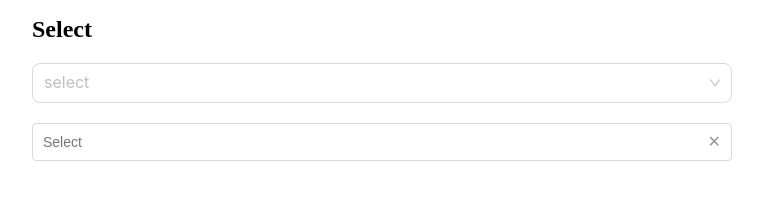
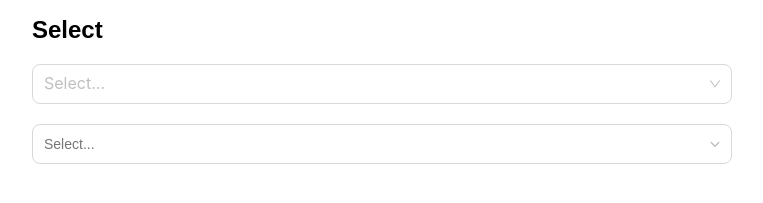
Before and after one commit to gabboyajyan/xUIDesign, a Next.js app: page / in a window 1280 px wide. Shown: the part 447-650 px from the top of the page, without its empty margins (258-1021 px from the left). Built offline with nearby package versions, Linux system fonts and the light colour scheme.

Commit message:
Created custom select mode tag

```diff
--- a/src/app/components/Form/Item/index.tsx
+++ b/src/app/components/Form/Item/index.tsx
@@ -3,7 +3,7 @@ import { FormContext } from '..';
 import { RuleObject } from '@/app/types/form';
 import './style.css';
 
-type FormItemProps = {
+export type FormItemProps = {
   name: string;
   label: string;
   rules?: RuleObject[];
--- a/src/app/components/Form/index.tsx
+++ b/src/app/components/Form/index.tsx
@@ -2,6 +2,7 @@ import { Children, cloneElement, createContext, FC, isValidElement, ReactNode, S
 import { FormInstance, RuleType, FieldData, FieldError } from '@/app/types/form';
 import { useForm } from '@/app/hooks/useForm';
 import { InputSize } from '@/app/components/Input';
+import { FormItem, FormItemProps } from './Item';
 
 export const FormContext = createContext<FormInstance | null>(null);
 
@@ -22,7 +23,7 @@ interface FormProps {
   onFinishFailed?: (errorInfo: { values: Record<string, RuleType>; errorFields: Pick<FieldError, "errors" | "name">[] }) => void;
 }
 
-const Form: FC<FormProps> = ({
+const Form: FC<FormProps> & { Item: FC<FormItemProps> } = ({
   children,
   form,
   onFinish,
@@ -82,4 +83,6 @@ const Form: FC<FormProps> = ({
   );
 };
 
+Form.Item = FormItem
+
 export { Form };
--- a/src/app/components/Select/Option/index.tsx
+++ b/src/app/components/Select/Option/index.tsx
@@ -15,7 +15,7 @@ const Option: React.FC<OptionProps> = ({
   value,
   children,
   disabled,
-  className,
+  className = '',
   style,
   onClick,
   render,
--- a/src/app/components/Select/index.tsx
+++ b/src/app/components/Select/index.tsx
@@ -2,8 +2,9 @@
 
 import { ReactElement, useState, useRef, useEffect } from "react";
 import { OptionProps, SelectProps } from "@/app/types/select";
+import { Option } from "./Option";
+import { ArrowIcon, ClearIcon, LoadingIcon } from "../icons";
 import './style.css';
-import { Option } from "./Option";
 
 const Select = <OptionType extends OptionProps = OptionProps>({
     prefixCls = 'custom-select',
@@ -18,7 +19,6 @@ const Select = <OptionType extends OptionProps = OptionProps>({
     optionFilterProp = 'value',
     children,
     options = [],
-    defaultActiveFirstOption = true,
     direction = 'ltr',
     listHeight = 200,
     menuItemSelectedIcon,
@@ -40,36 +40,57 @@ const Select = <OptionType extends OptionProps = OptionProps>({
     const [isOpen, setIsOpen] = useState(defaultOpen);
     const [selected, setSelected] = useState(value || defaultValue || (hasMode ? [] : ""));
     const [searchQuery, setSearchQuery] = useState(searchValue || '');
-    const [focusedIndex, setFocusedIndex] = useState<number | null>(defaultActiveFirstOption ? 0 : null);
     const selectRef = useRef<HTMLDivElement>(null);
+    const [isHover, setIsHover] = useState(false);
 
+    useEffect(() => {
+        const handleMouseEnter = () => !disabled && setIsHover(true);
+        const handleMouseLeave = () => !disabled && setIsHover(false);
 
-    // Close dropdown when clicking outside
+        if (selectRef.current) {
+            selectRef.current.addEventListener("mouseenter", handleMouseEnter);
+            selectRef.current.addEventListener("mouseleave", handleMouseLeave);
+        }
+
+        return () => {
+            if (selectRef.current) {
+                selectRef.current.removeEventListener("mouseenter", handleMouseEnter);
+                // eslint-disable-next-line react-hooks/exhaustive-deps
+                selectRef.current.removeEventListener("mouseleave", handleMouseLeave);
+            }
+        };
+    }, [disabled]);
+
     useEffect(() => {
         const handleClickOutside = (event: MouseEvent) => {
             if (selectRef.current && !selectRef.current.contains(event.target as Node)) {
+                setIsHover(false);
                 setIsOpen(false);
             }
         };
+
         document.addEventListener("mousedown", handleClickOutside);
-        return () => document.removeEventListener("mousedown", handleClickOutside);
+
+        return () => {
+            document.removeEventListener("mousedown", handleClickOutside);
+        };
     }, []);
 
-    // Handle search query
     const handleSearch = (e: React.ChangeEvent<HTMLInputElement>) => {
         setSearchQuery(e.target.value);
         onSearch?.(e.target.value);
     };
 
-    // Handle selection
     const handleSelect = (optionValue: string, option: OptionType) => {
         if (hasMode) {
             if (maxCount && (selected as string[]).length >= maxCount) return;
             const newSelection = (selected as string[]).includes(optionValue)
                 ? (selected as string[]).filter((item) => item !== optionValue)
                 : [...(selected as string[]), optionValue];
+
             setSelected(newSelection);
             onChange?.(newSelection);
+
             if ((selected as string[]).includes(optionValue)) {
                 onDeselect?.(optionValue, option);
             } else {
@@ -79,29 +100,37 @@ const Select = <OptionType extends OptionProps = OptionProps>({
             setSelected(optionValue);
             onChange?.(optionValue, option);
             setIsOpen(false);
+            setIsHover(false);
             onSelect?.(optionValue, option);
         }
-        if (autoClearSearchValue) setSearchQuery('');
+
+        if (autoClearSearchValue) {
+            setSearchQuery('');
+        }
     };
 
-    // Clear selection
     const handleClear = () => {
         setSelected(hasMode ? [] : "");
         onChange?.(hasMode ? [] : "");
         onClear?.();
-        if (autoClearSearchValue) setSearchQuery('');
+
+        if (autoClearSearchValue) {
+            setSearchQuery('');
+        }
     };
 
-    // Remove selected tag
     const handleRemoveTag = (tag: string) => {
         const updatedSelected = (selected as string[]).filter((item) => item !== tag);
+
         setSelected(updatedSelected);
         onChange?.(updatedSelected);
     };
 
-    // Filter options based on search
     const filteredOptions = options.filter((option: OptionType) => {
-        if (filterOption === false) return true;
+        if (filterOption === false) {
+            return true;
+        }
+
         // eslint-disable-next-line @typescript-eslint/ban-ts-comment
         // @ts-expect-error
         const valueToCheck = option[optionFilterProp] || option.value;
@@ -120,18 +149,35 @@ const Select = <OptionType extends OptionProps = OptionProps>({
                 <input
                     type="text"
                     className={`${prefixCls}-input`}
-                    value={searchQuery || selectValue}
+                    defaultValue={hasMode ? '' : searchQuery || selectValue}
                     placeholder={hasMode && (selected as string[]).length ? '' : placeholder}
                     onClick={() => !disabled && setIsOpen(!isOpen)}
                     onChange={handleSearch}
                     disabled={disabled}
+                    readOnly={!hasMode}
                 />
-                {allowClear && selected && (
-                    <button className={`${prefixCls}-clear-btn`} onClick={handleClear}>&#x2715;</button>
-                )}
+
+                {/* Clear Icon */}
+                {isHover && !loading ?
+                    <>
+                        {allowClear && selected ? (
+                            <button className={`${prefixCls}-clear-btn`} onClick={handleClear}>
+                                <ClearIcon />
+                            </button>
+                        ) : <span className={`${prefixCls}-arrow`}><ArrowIcon isOpen={isOpen} /></span>}
+                    </>
+                    :
+                    <>
+                        {/* Arrow Icon */}
+                        {!loading && <span className={`${prefixCls}-arrow`}><ArrowIcon isOpen={isOpen} /></span>}
+
+                        {/* Loading Icon */}
+                        {loading && <span className={`${prefixCls}-loading`}><LoadingIcon /></span>}
+                    </>
+                }
             </div>
 
-            {/* Display selected tags */}
+            {/* Display selected tags (for multiple or tags mode) */}
             {hasMode && (
                 <div className={`${prefixCls}-tag-container`}>
                     {(selected as string[]).map((tag, index) => (
@@ -144,7 +190,7 @@ const Select = <OptionType extends OptionProps = OptionProps>({
             )}
 
             {/* Dropdown */}
-            {isOpen && (
+            {!loading && isOpen && (
                 <div className={`${prefixCls}-dropdown`} style={{ maxHeight: listHeight }}>
                     {filterable && (
                         <input
@@ -159,20 +205,23 @@ const Select = <OptionType extends OptionProps = OptionProps>({
                         <div className={`${prefixCls}-loading-spinner`}>Loading...</div>
                     ) : (
                         <div className={`${prefixCls}-options`} style={{ maxHeight: `${listHeight}px`, overflowY: 'auto' }}>
-                            {extractedOptions.map(({ children, className, ...props }, index) => (
+                            {extractedOptions.map(({ children, className = '', ...props }) => (
                                 <Option
                                     key={props.value}
                                     {...props}
-                                    className={`${className} ${focusedIndex === index ? 'focused' : ''}`}
-                                    // eslint-disable-next-line @typescript-eslint/ban-ts-comment
-                                    // @ts-expect-error
-                                    onClick={() => !props.disabled && handleSelect(props.value as string, { children, className, ...props })}
-                                    onMouseEnter={() => setFocusedIndex(index)}
+                                    className={`${className} ${(hasMode ? selected.includes(props.value) : props.value === selected) ? 'focused' : ''}`}
+                                    onClick={() => {
+                                        if (!props.disabled) {
+                                            // eslint-disable-next-line @typescript-eslint/ban-ts-comment
+                                            // @ts-expect-error
+                                            handleSelect(props.value as string, { children, className, ...props })
+                                        }
+                                    }}
                                     data-value={props.value}
                                 >
                                     {children || props.value}
                                     {menuItemSelectedIcon && (selected as string[]).includes(props.value as string) && (
-                                        <span className="selected-icon">{menuItemSelectedIcon}</span>
+                                        <span className={`${prefixCls}-selected-icon`}>{menuItemSelectedIcon}</span>
                                     )}
                                 </Option>
                             ))}
--- a/src/app/components/Select/style.css
+++ b/src/app/components/Select/style.css
@@ -1,12 +1,21 @@
-/* General styles for the select component */
+@keyframes spin {
+    0% {
+        transform: rotate(0deg);
+    }
+    100% {
+        transform: rotate(360deg);
+    }
+}
+
 .custom-select {
     position: relative;
     display: inline-block;
     width: 100%;
     font-size: 14px;
     color: #333;
+    padding: 3px;
     background-color: #fff;
-    border-radius: 4px;
+    border-radius: 8px;
     border: 1px solid #d9d9d9;
     box-sizing: border-box;
 }
@@ -23,9 +32,30 @@
 .custom-select.large {
     font-size: 16px;
     display: flex;
-    padding: 2px;
     flex-direction: row-reverse;
     justify-content: flex-end;
+}
+
+.custom-select.large .custom-select-tag {
+    font-size: 16px;
+}
+
+.custom-select-arrow {
+    margin: 0 4px;
+    color: rgba(0, 0, 0, 0.25);
+}
+
+.custom-select-arrow svg {
+    display: flex;
+    align-items: center;
+    justify-content: center;
+}
+
+.custom-select-loading {
+    margin: 0 8px;
+    animation: spin 1s linear infinite;
+    display: inline-block;
+    color: rgba(0, 0, 0, 0.25);
 }
 
 .custom-select .custom-select-trigger {
@@ -52,16 +82,18 @@
     box-shadow: none;
 }
 
-/* Clear button styles */
 .custom-select .custom-select-clear-btn {
     margin: 0 8px;
     background: none;
     border: none;
     color: #999;
-    font-size: 16px;
     cursor: pointer;
     padding: 0;
     line-height: 1;
+}
+
+.custom-select .custom-select-clear-btn {
+    font-size: 16px;
 }
 
 .custom-select .custom-select-clear-btn:hover {
@@ -75,18 +107,19 @@
     left: 0;
     right: 0;
     z-index: 10;
+    margin-top: 5px;
     border-radius: 4px;
     box-shadow: 0 4px 12px rgba(0, 0, 0, 0.15);
     background-color: #fff;
     max-height: 200px;
     overflow-y: auto;
-    border: 1px solid #d9d9d9;
 }
 
 .custom-select .custom-select-options {
     list-style: none;
     margin: 0;
-    padding: 0;
+    padding: 4px;
+    border-radius: 4px;
 }
 
 .custom-select .custom-select-option {
@@ -94,6 +127,7 @@
     cursor: pointer;
     display: flex;
     align-items: center;
+    border-radius: 4px;
 }
 
 .custom-select .custom-select-option:hover {
@@ -102,6 +136,7 @@
 
 .custom-select .custom-select-option.focused {
     background-color: #e6f7ff;
+    font-weight: bold;
 }
 
 .custom-select .custom-select-option.selected {
@@ -113,10 +148,9 @@
     background-color: #40a9ff;
 }
 
-/* Tag styles for multiple mode */
 .custom-select .custom-select-tag-container {
     display: flex;
-    gap: 2px;
+    gap: 4px;
 }
 
 .custom-select .custom-select-tag {
@@ -133,7 +167,10 @@
     cursor: default;
     padding: 0 8px;
     height: -webkit-fill-available;
-    transition: font-size 0.3s, line-height 0.3s, height 0.3s;
+    transition:
+        font-size 0.3s,
+        line-height 0.3s,
+        height 0.3s;
 }
 
 .custom-select .custom-select-tag .close-icon {
@@ -146,17 +183,15 @@
     color: #333;
 }
 
-/* Loading spinner */
 .custom-select .custom-select-loading-spinner {
     padding: 10px;
     text-align: center;
     color: #999;
 }
 
-/* Focus and hover effects */
 .custom-select:focus-within {
     border-color: #40a9ff;
-    box-shadow: 0 0 0 2px rgba(24, 144, 255, 0.2);
+    box-shadow: none;
 }
 
 .custom-select:hover .custom-select-trigger {
--- /dev/null
+++ b/src/app/components/icons/index.tsx
@@ -0,0 +1,23 @@
+const ClearIcon = () => (
+    <svg width="10" height="10" viewBox="0 0 14 14" fill="none" xmlns="http://www.w3.org/2000/svg">
+        <path d="M1 1L13 13M13 1L1 13" stroke="currentColor" strokeWidth="2" strokeLinecap="round" />
+    </svg>
+);
+
+const ArrowIcon = ({ isOpen }: { isOpen: boolean }) => (
+    <svg width="18" height="18" viewBox="0 0 24 24" fill="none" xmlns="http://www.w3.org/2000/svg">
+        <path d="M7 10L12 15L17 10" stroke="currentColor" strokeWidth="2" strokeLinecap="round" strokeLinejoin="round" transform={isOpen ? "rotate(180, 12, 12)" : ""} />
+    </svg>
+);
+
+const LoadingIcon = () => (
+    <svg viewBox="0 0 1024 1024" focusable="false" data-icon="loading" width="12" height="12" fill="currentColor" aria-hidden="true">
+        <path d="M988 548c-19.9 0-36-16.1-36-36 0-59.4-11.6-117-34.6-171.3a440.45 440.45 0 00-94.3-139.9 437.71 437.71 0 00-139.9-94.3C629 83.6 571.4 72 512 72c-19.9 0-36-16.1-36-36s16.1-36 36-36c69.1 0 136.2 13.5 199.3 40.3C772.3 66 827 103 874 150c47 47 83.9 101.8 109.7 162.7 26.7 63.1 40.2 130.2 40.2 199.3.1 19.9-16 36-35.9 36z"></path>
+    </svg>
+);
+
+export {
+    ClearIcon,
+    ArrowIcon,
+    LoadingIcon
+}
--- a/src/app/globals.css
+++ b/src/app/globals.css
@@ -0,0 +1,3 @@
+body {
+    font-family: sans-serif;
+}
--- a/src/app/page.tsx
+++ b/src/app/page.tsx
@@ -6,7 +6,6 @@ import { useForm } from "./hooks/useForm";
 import { FormItem } from "./components/Form/Item";
 import { RuleObject, RuleType } from "./types/form";
 import { Select as AntSelect } from "antd";
-import { Option as AntOption } from "antd/es/mentions";
 import Select from "./components/Select";
 
 export default function Home() {
@@ -61,12 +60,13 @@ export default function Home() {
 
       <h2>Select</h2>
 
-      <AntSelect allowClear mode="tags" size="large" style={{ width: '100%', marginBottom: 20 }} placeholder="select">
-        <AntOption value="Gabriel">Gabriel</AntOption>
-        <AntOption value="Armen">Armen</AntOption>
+      <AntSelect allowClear mode="tags" size="large" style={{ width: '100%', marginBottom: 20 }} placeholder="Select...">
+        <AntSelect.Option value="Gabriel">Gabriel</AntSelect.Option>
+        <AntSelect.Option value="Karen">Karen</AntSelect.Option>
+        <AntSelect.Option value="Armen">Armen</AntSelect.Option>
       </AntSelect>
 
-      <Select allowClear mode="tags" size="large">
+      <Select allowClear mode="tags" size="large" placeholder="Select...">
         <Select.Option value="Gabriel">Gabriel</Select.Option>
         <Select.Option value="Armen">Armen</Select.Option>
       </Select>
```
Also changed, not shown: src/app/types/select.ts (+5 -9 lines).
